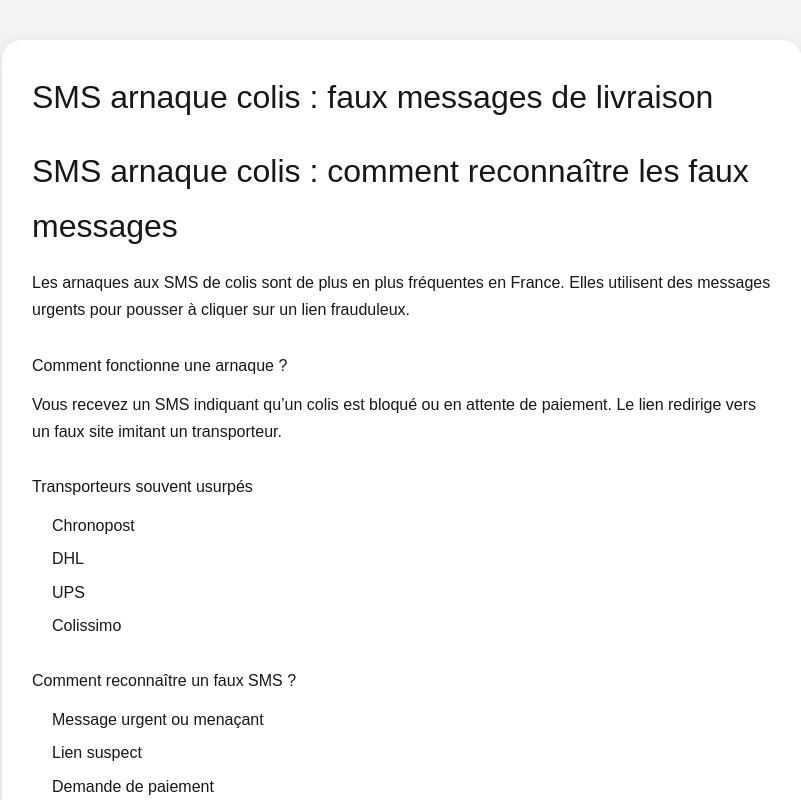
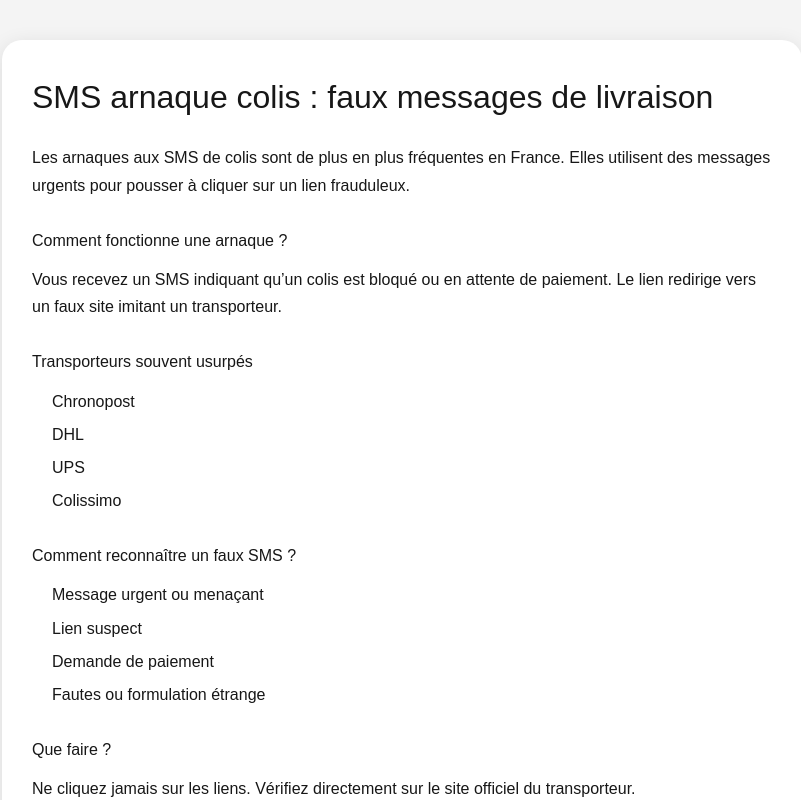
Before and after one commit to Lololipopp/arnaque-sms, a Next.js app: page /arnaque-colis in a window 1280 px wide. Shown: the top 800 px of the page, without its empty margins (238-1039 px from the left). Built offline with nearby package versions, Linux system fonts and the light colour scheme.

Commit message:
Fix duplicate H1 tags and improve SEO heading structure

```diff
--- a/app/arnaque-colis/page.tsx
+++ b/app/arnaque-colis/page.tsx
@@ -4,8 +4,6 @@ import Link from "next/link";
 export default function Page() {
   return (
     <PageWrapper title="SMS arnaque colis : faux messages de livraison">
-
-      <h1>SMS arnaque colis : comment reconnaître les faux messages</h1>
 
       <p>
         Les arnaques aux SMS de colis sont de plus en plus fréquentes en France.
```
